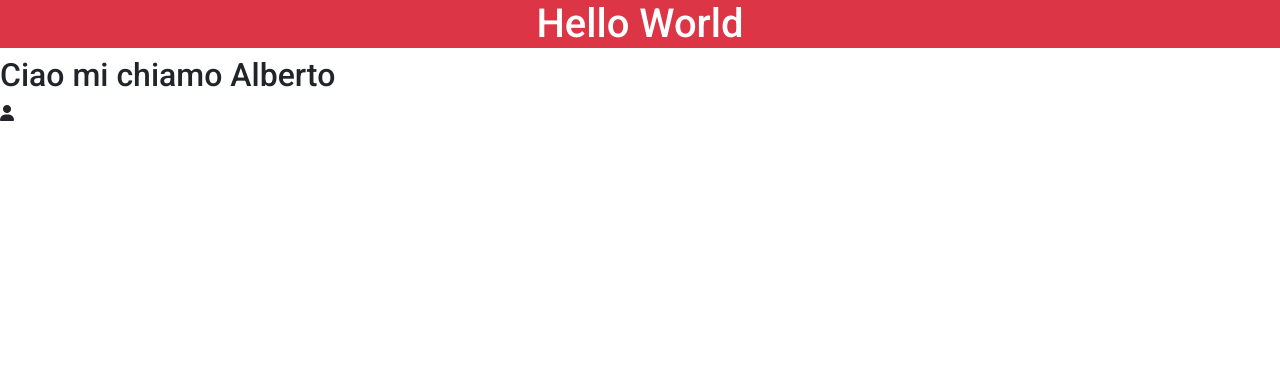
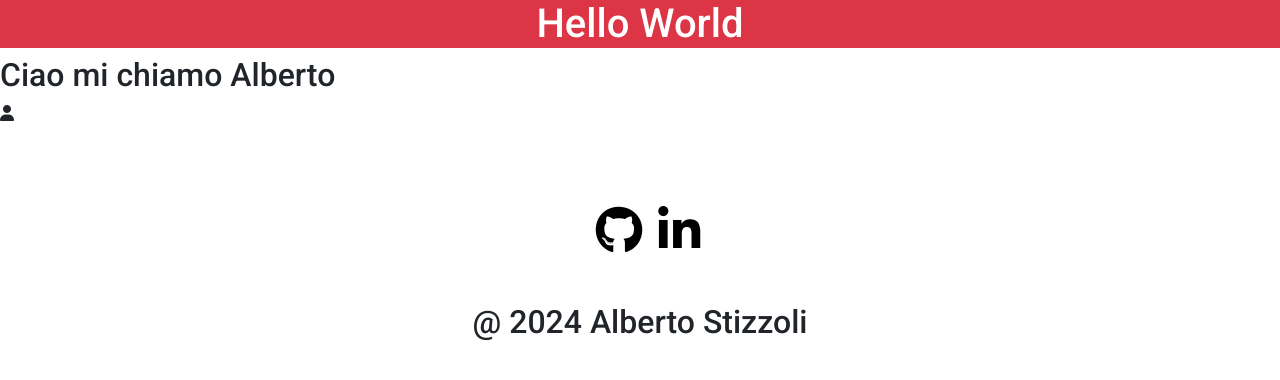
Before and after one commit to albertostizzoli/my-portfolio, a Vue app: page / in a window 1280 px wide. Shown: the top 380 px of the page. Built offline with nearby package versions, Linux system fonts and the light colour scheme.

Commit message:
created Footer Section

```diff
--- a/src/App.vue
+++ b/src/App.vue
@@ -4,10 +4,15 @@
     <h2>Ciao mi chiamo Alberto</h2>
     <i class="fa-solid fa-user"></i>
   </div>
+  <FooterSection></FooterSection>
 </template>
 
 <script>
+import FooterSection from './components/FooterSection.vue';
   export default {
+    components: {
+      FooterSection,
+    }
 
   }
 </script>
--- /dev/null
+++ b/src/components/FooterSection.vue
@@ -0,0 +1,49 @@
+<template>
+    <footer class="text-center">
+        <ul>
+            <li><a href="https://github.com/albertostizzoli"><i class="fa-brands fa-github fa-3x"></i></a></li>
+            <li><a href="https://www.linkedin.com/in/alberto-stizzoli-82a676260/"><i class="fa-brands fa-linkedin-in fa-3x"></i></a></li>
+        </ul>
+        <h2>@ 2024 Alberto Stizzoli</h2>
+    </footer>
+</template>
+
+<script>
+    export default {
+
+    }
+</script>
+
+<style lang="scss" scoped>
+
+footer {
+  padding: 5rem;
+
+  ul {
+    display: flex;
+    justify-content: center;
+    list-style-type: none;
+    padding-bottom: 2rem;
+
+    li {
+      padding-right: 1rem;
+      display: flex;
+      justify-content: center;
+
+      a {
+        text-decoration: none;
+        color: black;
+
+      }
+    }
+  }
+}
+
+@media screen and (max-width: 768px) {
+  footer ul {
+    display: none;
+  }
+}
+
+
+</style>
```
